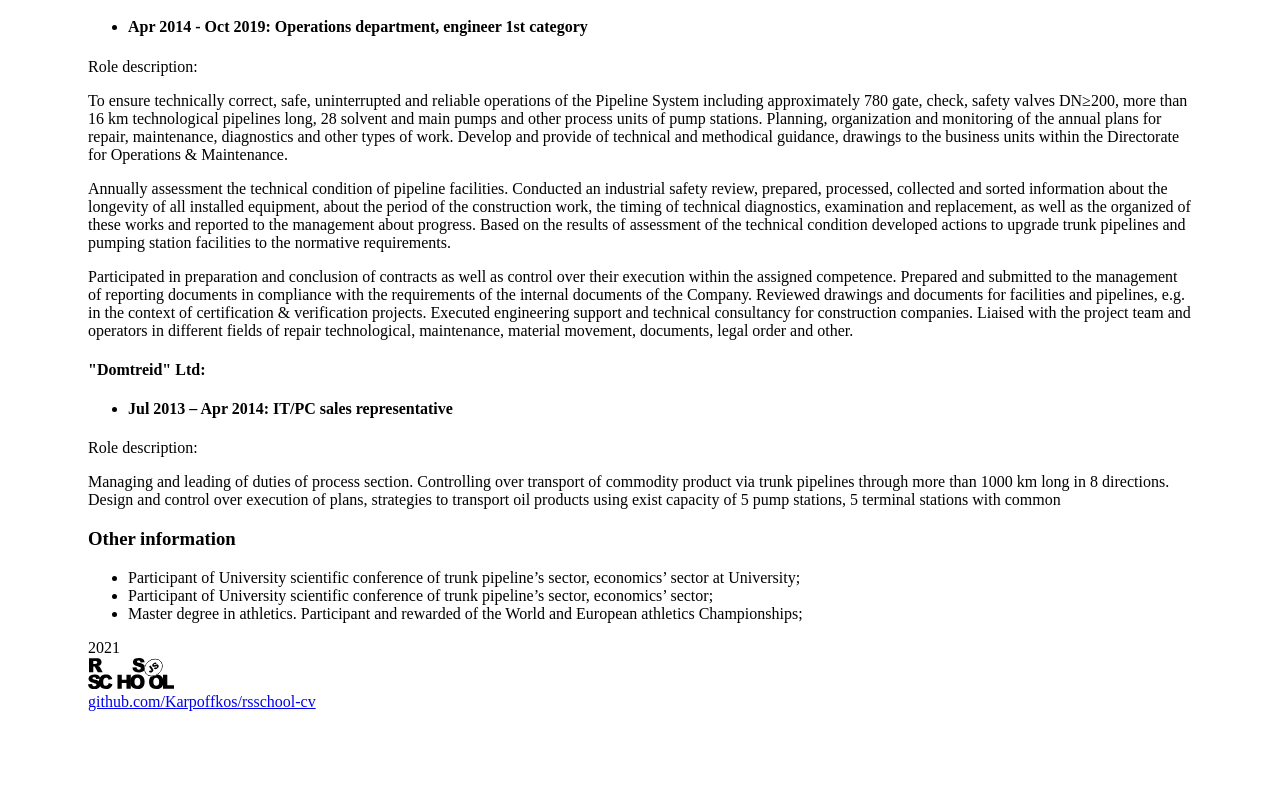
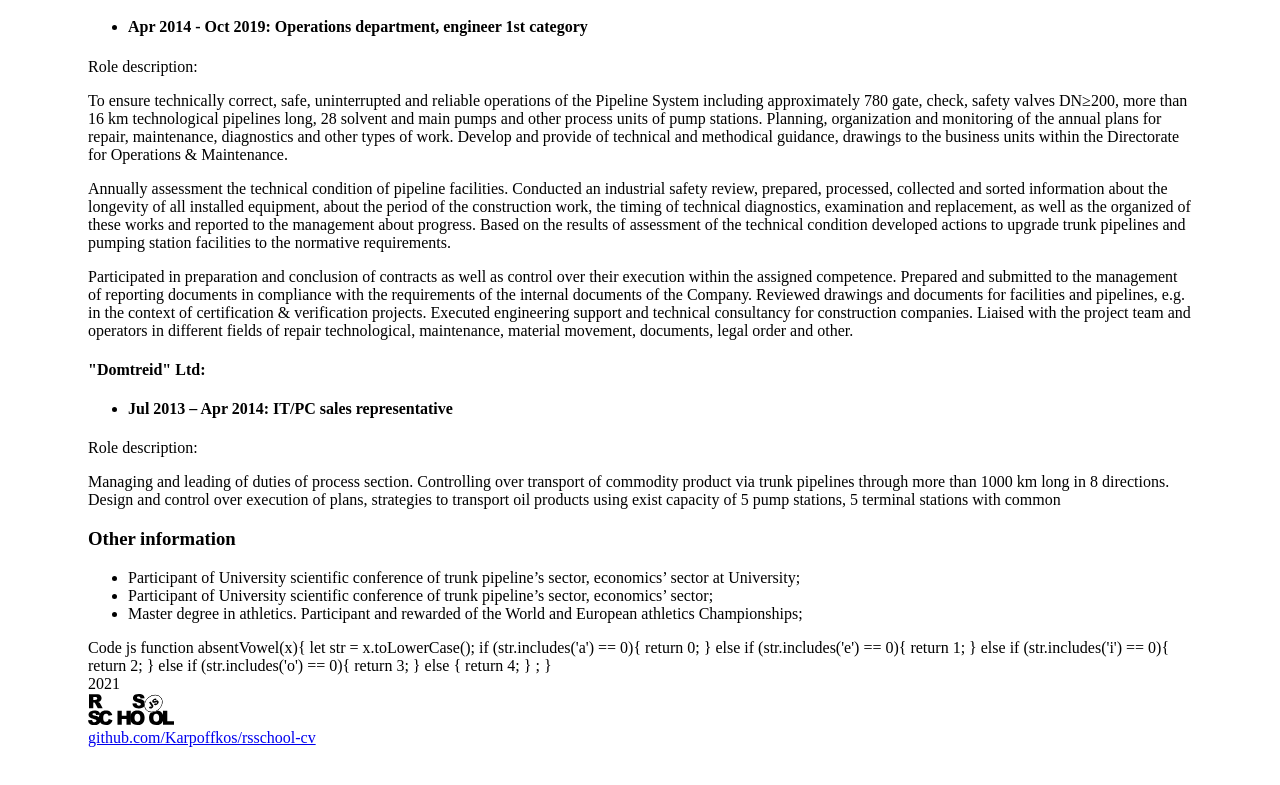
Before and after one commit to Karpoffkos/rsschool-cv1, a plain HTML site: page index.html in a window 1280 px wide. Shown: the part 2415-3200 px from the top of the page. Drawn offline with Linux system fonts and the light colour scheme.

Commit message:
"fix: fix html"

```diff
--- a/index.html
+++ b/index.html
@@ -4,7 +4,7 @@
         <meta charset="utf-8">
         <meta name="viewport" content="width=device-width, initial-scale=1.0">
         <link rel="icon" href="assets/src/36049.png" sizes="16x16" type="image/png">
-        <link rel="stylesheet" href="assets/style.css">
+        <link rel="stylesheet" href="/assets/style.css">
         <title>Kanstantsin Karpau</title>
     </head>
     <body>
@@ -194,6 +194,24 @@
                         </ul>
                 </div>
             </div>
+	    <div>
+		    <span> Code js
+  function absentVowel(x){
+  let str = x.toLowerCase();
+  if (str.includes('a') == 0){
+    return 0;
+  } else if (str.includes('e') == 0){
+    return 1;
+  } else if (str.includes('i') == 0){
+    return 2;
+  } else if (str.includes('o') == 0){
+    return 3;
+  } else {
+    return 4;
+  } ;
+}
+	    </span>
+	    </div>
     </main>
     <footer class="footer1">
         <div>
```
